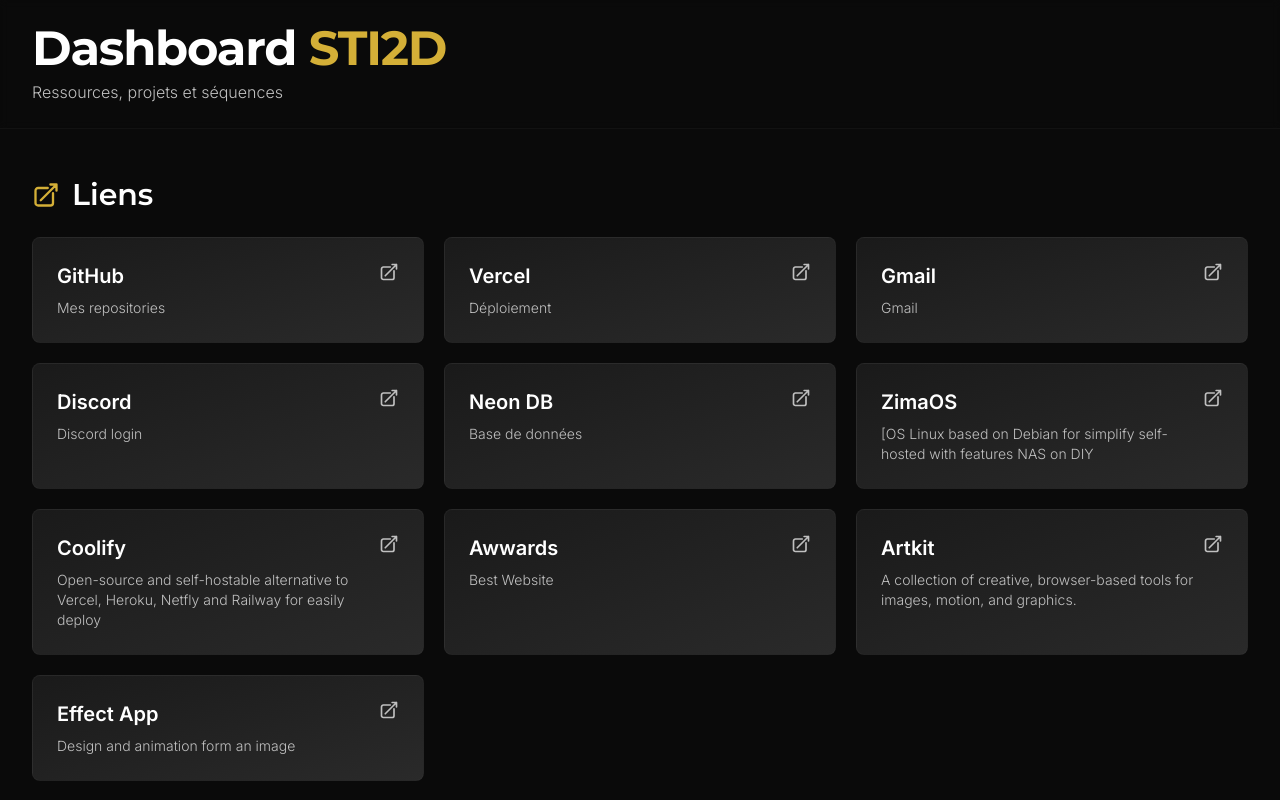
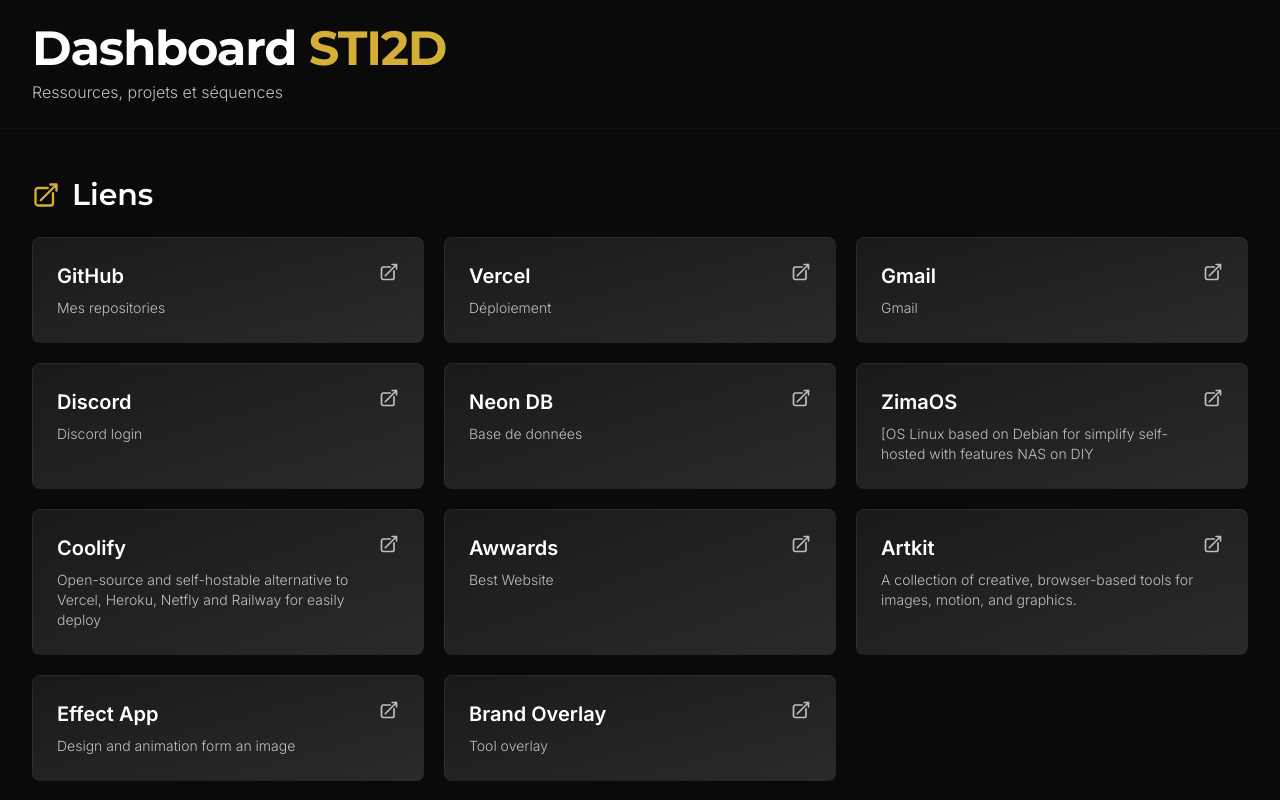
Before and after one commit to SHU445/STI2D-app, a Next.js app: page / in a window 1280 px wide. Shown: the top 800 px of the page. Built offline with nearby package versions, Linux system fonts and the light colour scheme.

Commit message:
"add_link_brand_generator_OVERLAY"

```diff
--- a/app/page.tsx
+++ b/app/page.tsx
@@ -136,6 +136,8 @@
    {title : 'Artkit', url: 'https://artkit.cc/', description: 'A collection of creative, browser-based tools for images, motion, and graphics.'},
 
    {title: 'Effect App', url: 'https://effect.app/', description: 'Design and animation form an image'},
+
+   {title: 'Brand Overlay', url: 'https://brand-generator.stoyanov.works/', description: 'Tool overlay'},
 
   ]
 
```
